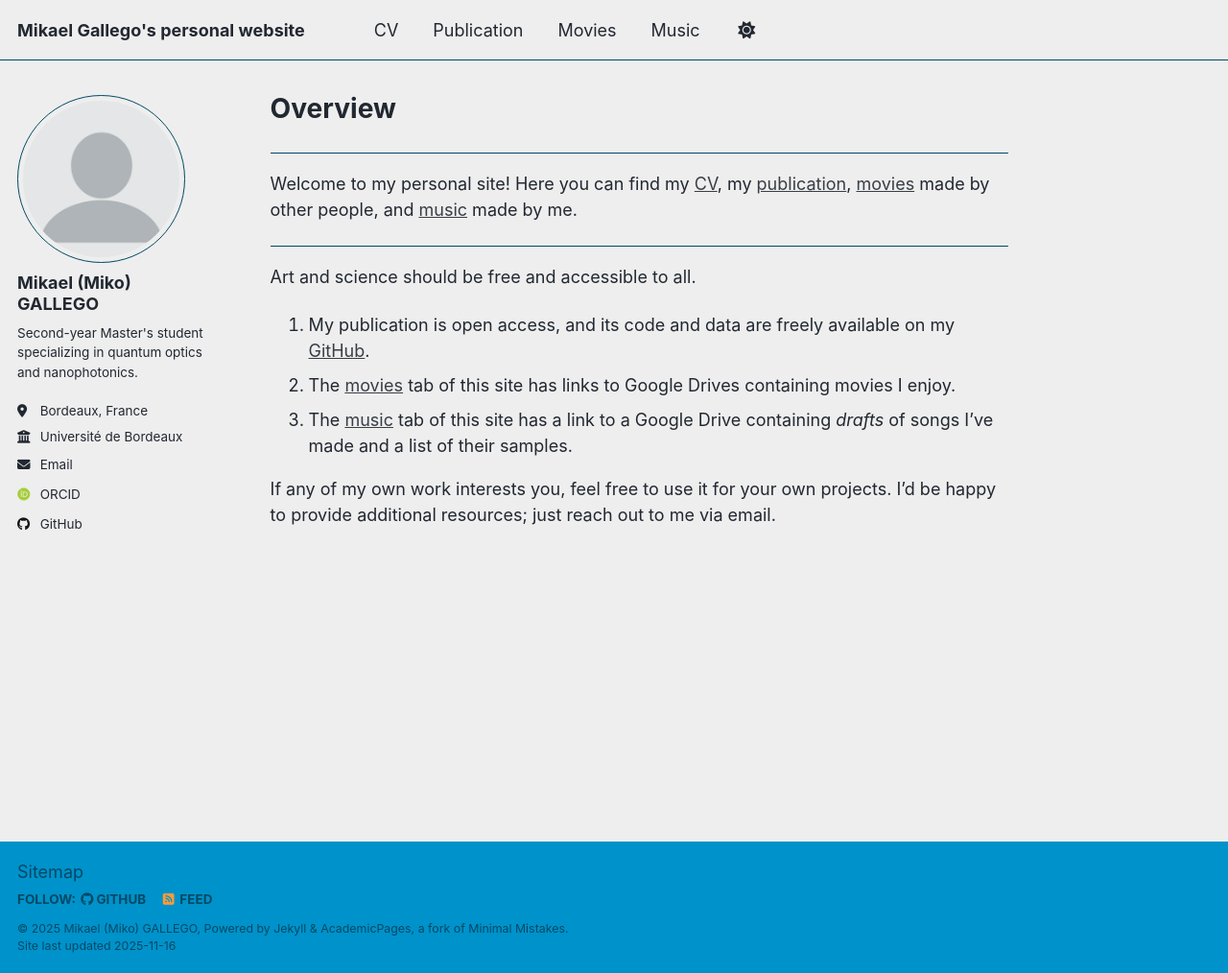
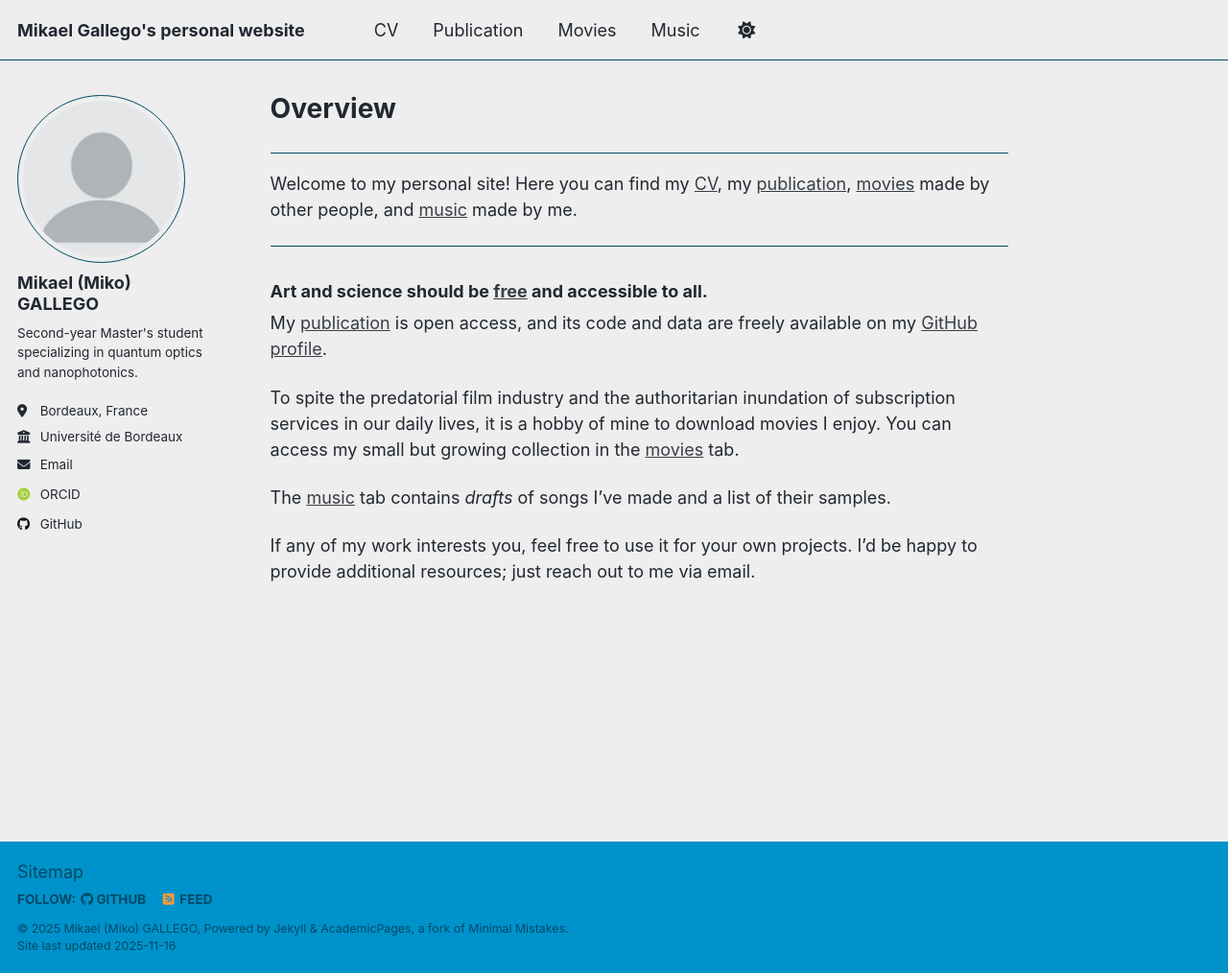
Before and after one commit to TradeMark17/TradeMark17.github.io, a Jekyll site: the page built from _pages/about.md, in a window 1280 px wide and 1014 px high. Shown: the whole window at 96% size. Built offline with Jekyll 4.4.1, drawn with Linux system fonts in a browser that asks for light colours; some web fonts are replaced; a script that is not in the unit is left out.

Commit message:
Update about.md

```diff
--- a/_pages/about.md
+++ b/_pages/about.md
@@ -12,9 +12,12 @@ Welcome to my personal site! Here you can find my [CV](https://trademark17.githu
 
 ------
 
-Art and science should be free and accessible to all.
-1. My publication is open access, and its code and data are freely available on my [GitHub](https://github.com/TradeMark17/).
-1. The [movies](https://trademark17.github.io/movies) tab of this site has links to Google Drives containing movies I enjoy.
-1. The [music](https://trademark17.github.io/music) tab of this site has a link to a Google Drive containing _drafts_ of songs I've made and a list of their samples.
+### Art and science should be [free](https://fmhy.net/beginners-guide) and accessible to all.
 
-If any of my own work interests you, feel free to use it for your own projects. I'd be happy to provide additional resources; just reach out to me via email.
+My [publication](https://trademark17.github.io/publications) is open access, and its code and data are freely available on my [GitHub profile](https://github.com/TradeMark17/).
+
+To spite the predatorial film industry and the authoritarian inundation of subscription services in our daily lives, it is a hobby of mine to download movies I enjoy. You can access my small but growing collection in the [movies](https://trademark17.github.io/movies) tab.
+
+The [music](https://trademark17.github.io/music) tab contains _drafts_ of songs I've made and a list of their samples.
+
+If any of my work interests you, feel free to use it for your own projects. I'd be happy to provide additional resources; just reach out to me via email.
```
